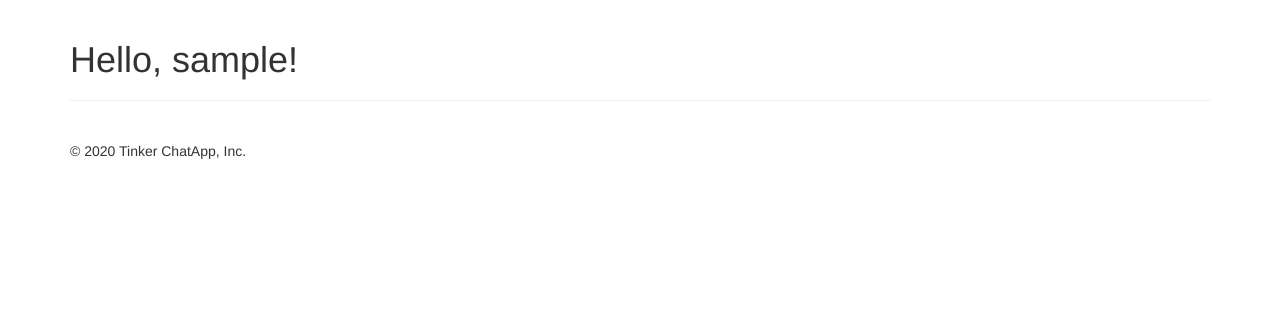
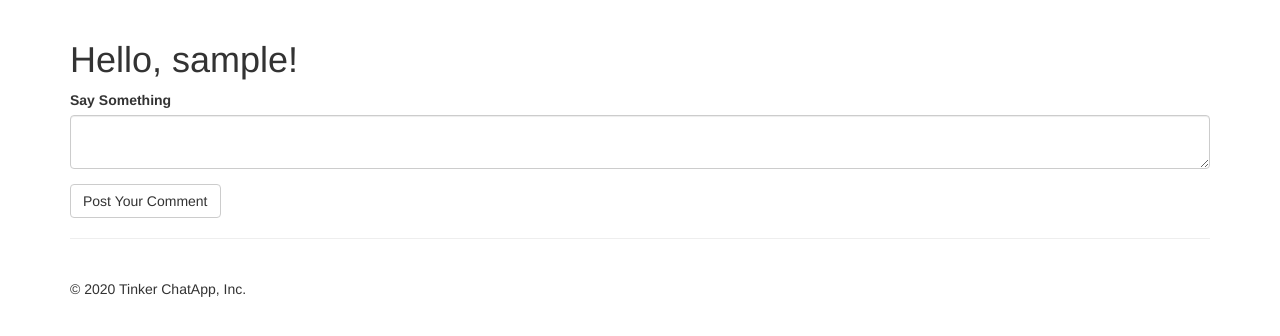
Before and after one commit to GitauHarrison/work-gossip-chat-app, a Flask app: page / in a window 1280 px wide. Shown: the part 52-388 px from the top of the page. Run offline with Flask 2, Linux system fonts and the light colour scheme; the visitor is signed in with stand-in values (Sample User, id 1); data comes from the database, SQL or seed files in the repository; some libraries are stand-ins or nearby versions.

Commit message:
Display post form

```diff
--- a/app/forms.py
+++ b/app/forms.py
@@ -44,3 +44,7 @@ class EditProfileForm(FlaskForm):
 
 class EmptyForm(FlaskForm):
     submit = SubmitField('Submit')
+
+class PostForm(FlaskForm):
+    post = TextAreaField(_l('Say Something'), validators = [DataRequired()])
+    submit = SubmitField('Post Your Comment')
--- a/app/routes.py
+++ b/app/routes.py
@@ -1,16 +1,24 @@
 from app import app, db
-from app.forms import LoginForm, RegistrationForm, EditProfileForm, EmptyForm
+from app.forms import LoginForm, RegistrationForm, EditProfileForm, EmptyForm, PostForm
 from flask import render_template, redirect, url_for, flash, request, g
 from flask_login import current_user, login_user, logout_user, login_required
 from app.models import User, Post
 from datetime import datetime
 from flask_babel import _, get_locale
 
-@app.route('/')
-@app.route('/home')
+@app.route('/', methods = ['GET', 'POST'])
+@app.route('/home', methods = ['GET', 'POST'])
 @login_required
 def home():
-    return render_template('home.html', title = 'Home')
+    form = PostForm()
+    if form.validate_on_submit():
+        post = Post(body = form.post.data, author = current_user)
+        db.session.add(post)
+        db.session.commit()
+        flash(_('Your post is now live!'))
+        return redirect(url_for('home'))
+    posts = []
+    return render_template('home.html', title = 'Home', form = form, posts = posts)
 
 @app.route('/login', methods = ['GET', 'POST'])
 def login():
@@ -50,7 +58,8 @@ def register():
 def profile(username):
     user = User.query.filter_by(username = username).first_or_404()
     form = EmptyForm()
-    return render_template('profile.html', title = 'Profile', user = user, form = form)
+    posts = []
+    return render_template('profile.html', title = 'Profile', user = user, form = form, posts = posts)
 
 @app.route('/edit_profile', methods = ['GET', 'POST'])
 def edit_profile():
--- a/app/templates/home.html
+++ b/app/templates/home.html
@@ -3,8 +3,10 @@
 
 {% block app_content %}
     <h1>Hello, {{current_user.username}}!</h1>
-
-
+    <form action="" method="POST">
+        {{ form.hidden_tag() }}
+        {{ wtf.quick_form(form) }}
+    </form>
 
     {% for post in posts %}
         {% include '_posts.html' %}
```
